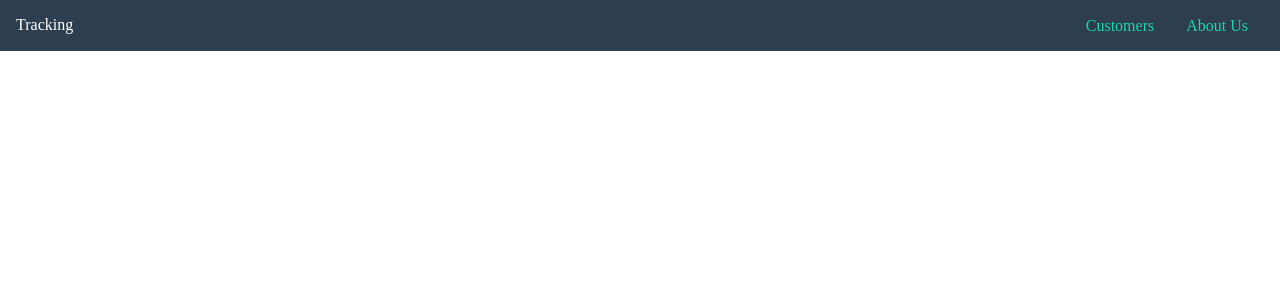
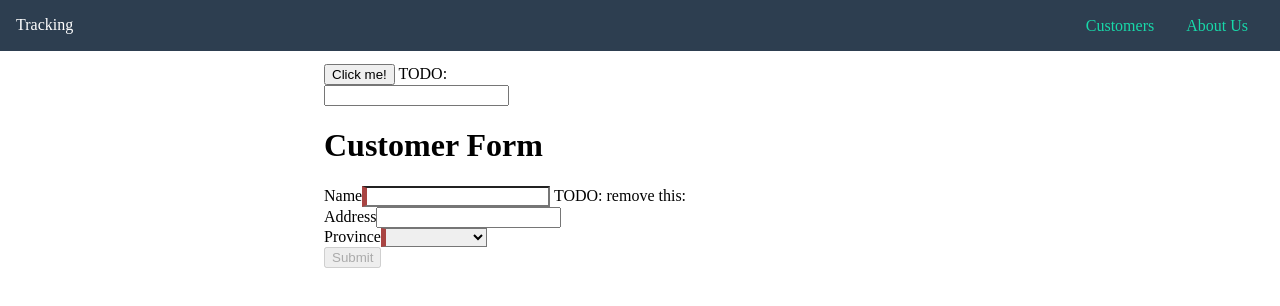
Before and after one commit to rungwiroon/angular2-example, an Angular app in the folder angular2-basic/: page /customer/create in a window 1280 px wide. Before the commit this address led to /. Shown: the top 306 px of the page. Built offline with nearby package versions, Linux system fonts and the light colour scheme.

Commit message:
create customer component

```diff
--- a/angular2-basic/src/app/app.module.ts
+++ b/angular2-basic/src/app/app.module.ts
@@ -8,7 +8,7 @@ import { Routing } from './app.routing';
 import { AppComponent } from './app.component';
 import { HomeComponent } from './home/home.component';
 import { HeaderComponent } from './shared/header/header.component';
-import { CustomerListComponent, CustomerService } from './customers';
+import { CustomerListComponent, CustomerCreateComponent, CustomerService } from './customers';
 
 /*import {
   AppComponent,
@@ -21,7 +21,8 @@ import { CustomerListComponent, CustomerService } from './customers';
     AppComponent,
     HomeComponent,
     HeaderComponent,
-    CustomerListComponent
+    CustomerListComponent,
+    CustomerCreateComponent
   ],
   imports: [
     BrowserModule,
--- a/angular2-basic/src/app/app.routing.ts
+++ b/angular2-basic/src/app/app.routing.ts
@@ -2,11 +2,12 @@ import { ModuleWithProviders }  from '@angular/core';
 import { Routes, RouterModule } from '@angular/router';
 
 import { HomeComponent } from './home';
-import { CustomerListComponent } from './customers';
+import { CustomerListComponent, CustomerCreateComponent } from './customers';
 
 const appRoutes: Routes = [
     { path: '', component: HomeComponent },
-    { path: 'customers', component: CustomerListComponent }
+    { path: 'customers', component: CustomerListComponent },
+    { path: 'customer/create', component: CustomerCreateComponent }
 ];
 
 export const Routing: ModuleWithProviders = RouterModule.forRoot(appRoutes);
--- /dev/null
+++ b/angular2-basic/src/app/customers/customer-create/customer-create.component.html
@@ -0,0 +1,28 @@
+<button (click)="onClickMe()">Click me!</button> TODO: {{clickMe}}
+
+<div>
+	<input (keyup)="onKey($event)">
+	<p>{{values}}</p>
+</div>
+
+<div class="container">
+	<h1>Customer Form</h1>
+	<form (ngSubmit)="onSubmit()" #customerForm="ngForm">
+		<div class="form-group">
+			<label for="name">Name</label>
+			<input type="text" class="form-control" id="name" required [(ngModel)]="customerModel.Name" name="Name">
+      TODO: remove this: {{customerModel.Name}}
+		</div>
+		<div class="form-group">
+			<label for="address">Address</label>
+			<input type="text" class="form-control" id="address" [(ngModel)]="customerModel.Address" name="Address">
+		</div>
+		<div class="form-group">
+			<label for="province">Province</label>
+			<select class="form-control" id="province" required [(ngModel)]="customerModel.Province" name="Province">
+        <option *ngFor="let p of provinces" [value]="p">{{p}}</option>
+      </select>
+		</div>
+		<button type="submit" class="btn btn-default" [disabled]="!customerForm.form.valid">Submit</button>
+	</form>
+</div>
--- /dev/null
+++ b/angular2-basic/src/app/customers/customer-create/customer-create.component.scss
@@ -0,0 +1,7 @@
+.ng-valid[required], .ng-valid.required  {
+  border-left: 5px solid #42A948; /* green */
+}
+
+.ng-invalid:not(form)  {
+  border-left: 5px solid #a94442; /* red */
+}
--- /dev/null
+++ b/angular2-basic/src/app/customers/customer-create/customer-create.component.ts
@@ -0,0 +1,38 @@
+import { Component, OnInit } from '@angular/core';
+
+import { CustomerModel, MockedCustomerModel } from '../shared';
+
+@Component({
+  selector: 'app-customer-create',
+  templateUrl: './customer-create.component.html',
+  styleUrls: ['./customer-create.component.scss']
+})
+export class CustomerCreateComponent implements OnInit {
+  public clickMe: string;
+  public values: string;
+
+  public provinces: string[] = ["", "กรุงเทพมหานคร", "นนทบุรี", "กาญนะจ๊ะบุรี"];
+  public customerModel: CustomerModel = new CustomerModel();
+
+  private mockedCustomerModel : CustomerModel[] = MockedCustomerModel;
+
+  constructor() { }
+
+  ngOnInit() {
+  }
+
+  public onClickMe(){
+    this.clickMe = 'clickMe';
+  }
+
+  public onKey(event:any) {
+    console.log(event);
+    this.values += event.target.value + ' | ';
+  }
+
+  public onSubmit(){
+    this.customerModel.Id = this.mockedCustomerModel.length + 1;
+    this.mockedCustomerModel.push(this.customerModel);
+  }
+
+}
--- /dev/null
+++ b/angular2-basic/src/app/customers/customer-create/index.ts
@@ -0,0 +1 @@
+export * from './customer-create.component';
--- a/angular2-basic/src/app/customers/customer-list/customer-list.component.html
+++ b/angular2-basic/src/app/customers/customer-list/customer-list.component.html
@@ -1,9 +1,13 @@
+<div>
+  <a routerLink='/customer/create'>Create New</a>
+</div>
 <table class='table'>
   <thead>
     <tr>
       <th>ID</th>
       <th>Name</th>
       <th>Address</th>
+      <th>Province</th>
     </tr>
   </thead>
   <tbody>
@@ -11,6 +15,7 @@
       <td>{{customer.Id}}</td>
       <td>{{customer.Name}}</td>
       <td>{{customer.Address}}</td>
+      <td>{{customer.Province}}</td>
     </tr>
   </tbody>
 </table>
--- a/angular2-basic/src/app/customers/index.ts
+++ b/angular2-basic/src/app/customers/index.ts
@@ -1,2 +1,3 @@
 export * from './customer-list';
+export * from './customer-create';
 export * from './shared';
--- a/angular2-basic/src/app/customers/shared/customer.mocked.model.ts
+++ b/angular2-basic/src/app/customers/shared/customer.mocked.model.ts
@@ -4,16 +4,19 @@ export const MockedCustomerModel: CustomerModel[] = [
   {
     Id: 1,
     Name: "test page#1",
-    Address: "TEST PAGE CONTENT#1"
+    Address: "TEST PAGE CONTENT#1",
+    Province: "กรุงเทพมหานคร"
   },
   {
     Id: 2,
     Name: "test page#2",
-    Address: "TEST PAGE CONTENT#2"
+    Address: "TEST PAGE CONTENT#2",
+    Province: "กาญนะจ๊ะบุรี"
   },
   {
     Id: 3,
     Name: "test page#3",
-    Address: "TEST PAGE CONTENT#3"
+    Address: "TEST PAGE CONTENT#3",
+    Province: "กรุงเทพมหานคร"
   }
 ];
--- a/angular2-basic/src/app/customers/shared/customer.model.ts
+++ b/angular2-basic/src/app/customers/shared/customer.model.ts
@@ -2,4 +2,5 @@ export class CustomerModel {
     public Id: number;
     public Name: string;
     public Address: string;
+    public Province: string;
 }
```
Also changed, not shown: 1 other file (tests, documents, lock files or other folders).
